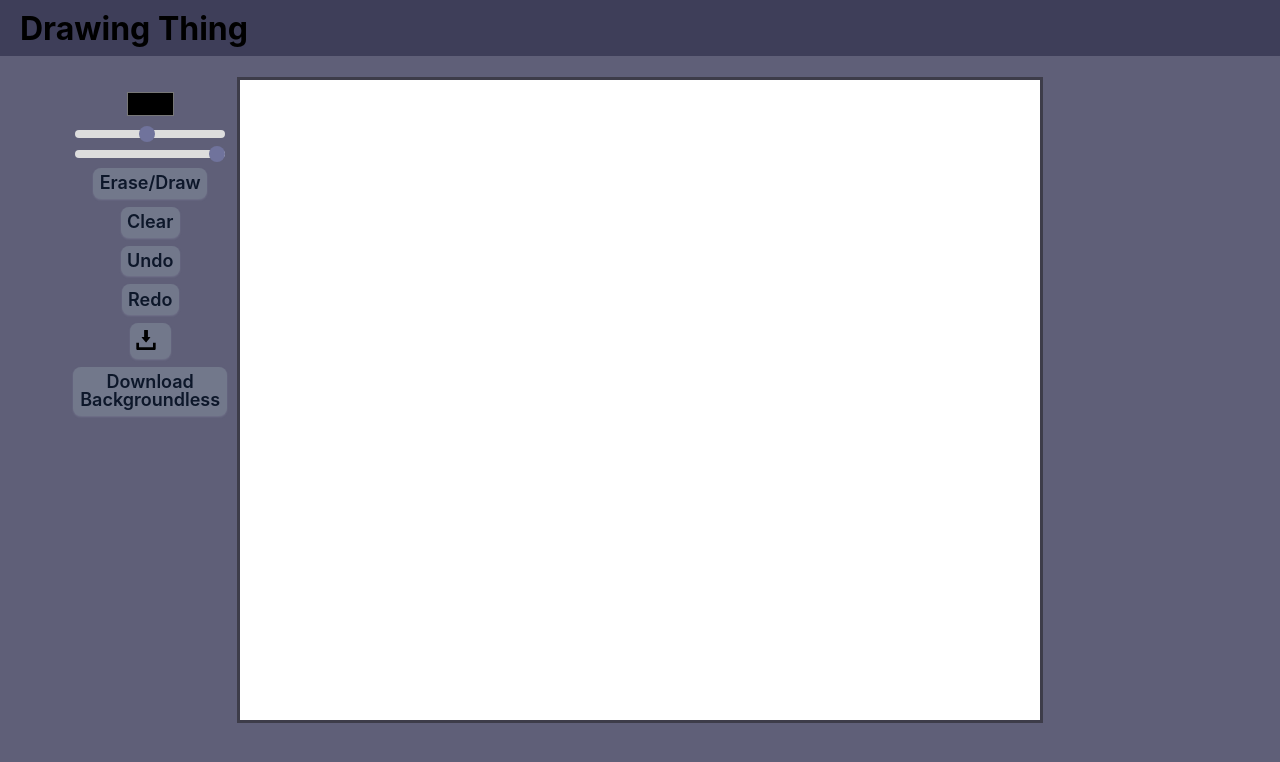
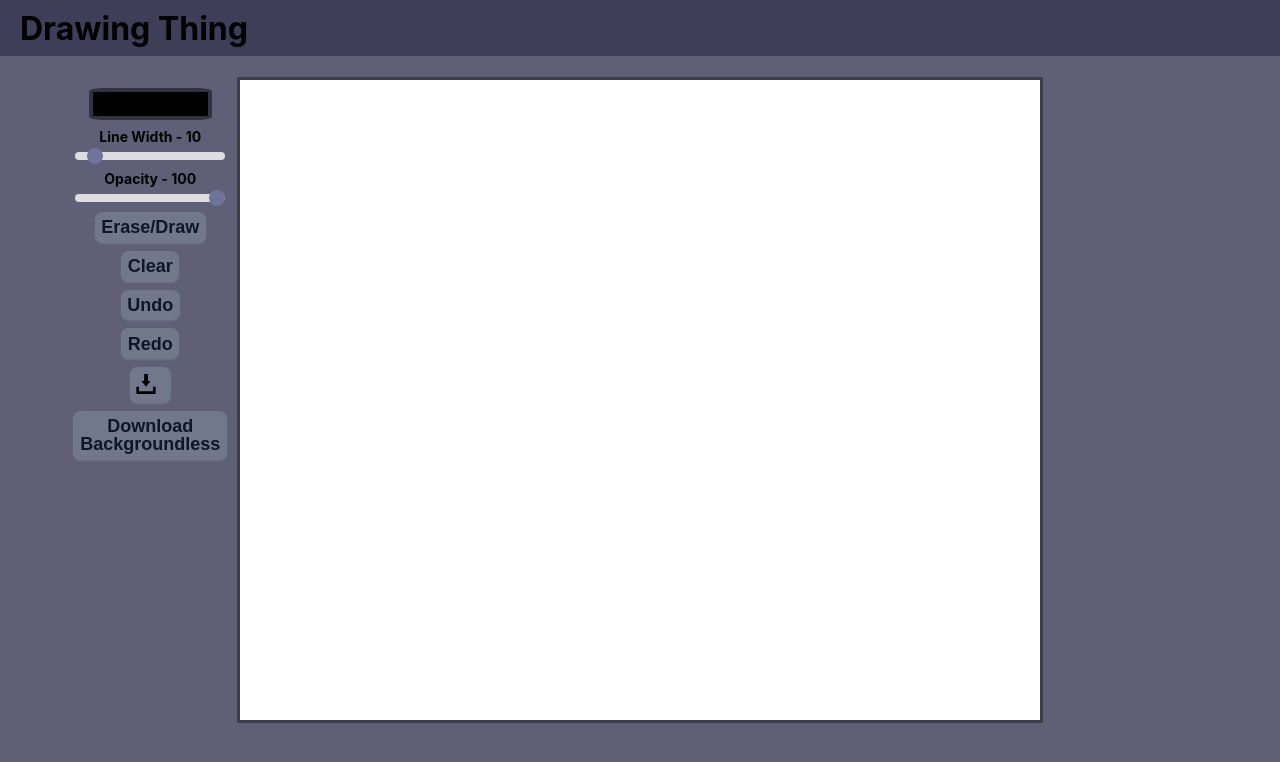
Before and after one commit to NotDarkkkk/DrawingThing, a Vue app: page / in a window 1280 px wide. Shown: the top 762 px of the page. Built offline with nearby package versions, Linux system fonts and the light colour scheme.

Commit message:
Slight CSS changes

```diff
--- a/src/components/GameCanvas.vue
+++ b/src/components/GameCanvas.vue
@@ -15,24 +15,35 @@
         v-model="currentColor"
         @input="updateColor"
       />
+      <div class="slider-container">
+        <label for="lineWidthSlider" class="slider-label"
+          >Line Width - {{ lineWidth }}</label
+        >
         <input
           type="range"
           id="lineWidthSlider"
           v-model="lineWidth"
           min="1"
-        max="20"
+          max="100"
           step="1"
           @input="updateCursorSize"
         />
+      </div>
+
+      <div class="slider-container">
+        <label for="opacitySlider" class="slider-label"
+          >Opacity - {{ Number(opacity * 100).toFixed(0) }}</label
+        >
         <input
           type="range"
           id="opacitySlider"
           v-model="opacity"
-        min="0"
+          min="0.01"
           max="1"
           step="0.01"
           @input="updateOpacity"
         />
+      </div>
       <button @click="switchDrawingMode">Erase/Draw</button>
       <button @click="clearCanvas">Clear</button>
       <button @click="undo">Undo</button>
@@ -492,10 +503,12 @@ export default {
   overflow: visible;
   display: flex;
   flex-direction: row-reverse;
+  font-family: "Basier circle", -apple-system, system-ui, "Segoe UI", Roboto,
+    "Helvetica Neue", Arial, "Noto Sans", sans-serif, "Apple Color Emoji",
+    "Segoe UI Emoji", "Segoe UI Symbol", "Noto Color Emoji";
 }
 canvas {
-  box-shadow: 2vh;
-  display: block;
+  display: flex;
   width: 100%;
   height: 100%;
   cursor: none;
@@ -522,9 +535,6 @@ button {
   color: #0d172a;
   cursor: pointer;
   display: inline-block;
-  font-family: "Basier circle", -apple-system, system-ui, "Segoe UI", Roboto,
-    "Helvetica Neue", Arial, "Noto Sans", sans-serif, "Apple Color Emoji",
-    "Segoe UI Emoji", "Segoe UI Symbol", "Noto Color Emoji";
   font-size: 0.5rem;
   font-weight: 600;
   line-height: 1;
@@ -559,6 +569,18 @@ button {
   padding-bottom: 1vh;
 }
 
+.slider-container {
+  display: flex;
+  flex-direction: column;
+  align-items: center;
+}
+
+.slider-label {
+  font-size: 14px;
+  font-weight: bold;
+  margin-bottom: 5px; /* Adds spacing between label and slider */
+}
+
 input[type="range"] {
   -webkit-appearance: none;
   appearance: none;
@@ -568,6 +590,8 @@ input[type="range"] {
   border-radius: 5px;
   outline: none;
   cursor: pointer;
+  font-size: 0.5rem;
+  font-weight: 600;
 }
 
 input[type="range"]::-webkit-slider-thumb {
@@ -589,12 +613,26 @@ input[type="range"]::-moz-range-thumb {
 }
 
 input[type="color"] {
-  width: 4vw;
+  width: 80%;
   height: 4vh;
-  border: 0 solid #6d6b7460;
+  border: 0;
   cursor: pointer;
   padding: 0;
   background: none;
+  min-height: 30px;
+  min-width: 30px;
+  appearance: none;
+  border-radius: 10%;
+}
+
+input[type="color"]::-webkit-color-swatch-wrapper {
+  border-radius: 10%;
+  padding: 0;
+}
+
+input[type="color"]::-webkit-color-swatch {
+  border: 4px solid #313343;
+  border-radius: 10%; /* Makes it circular */
 }
 
 button:hover {
```
Lines whose indentation alone changed are shown as unchanged.
